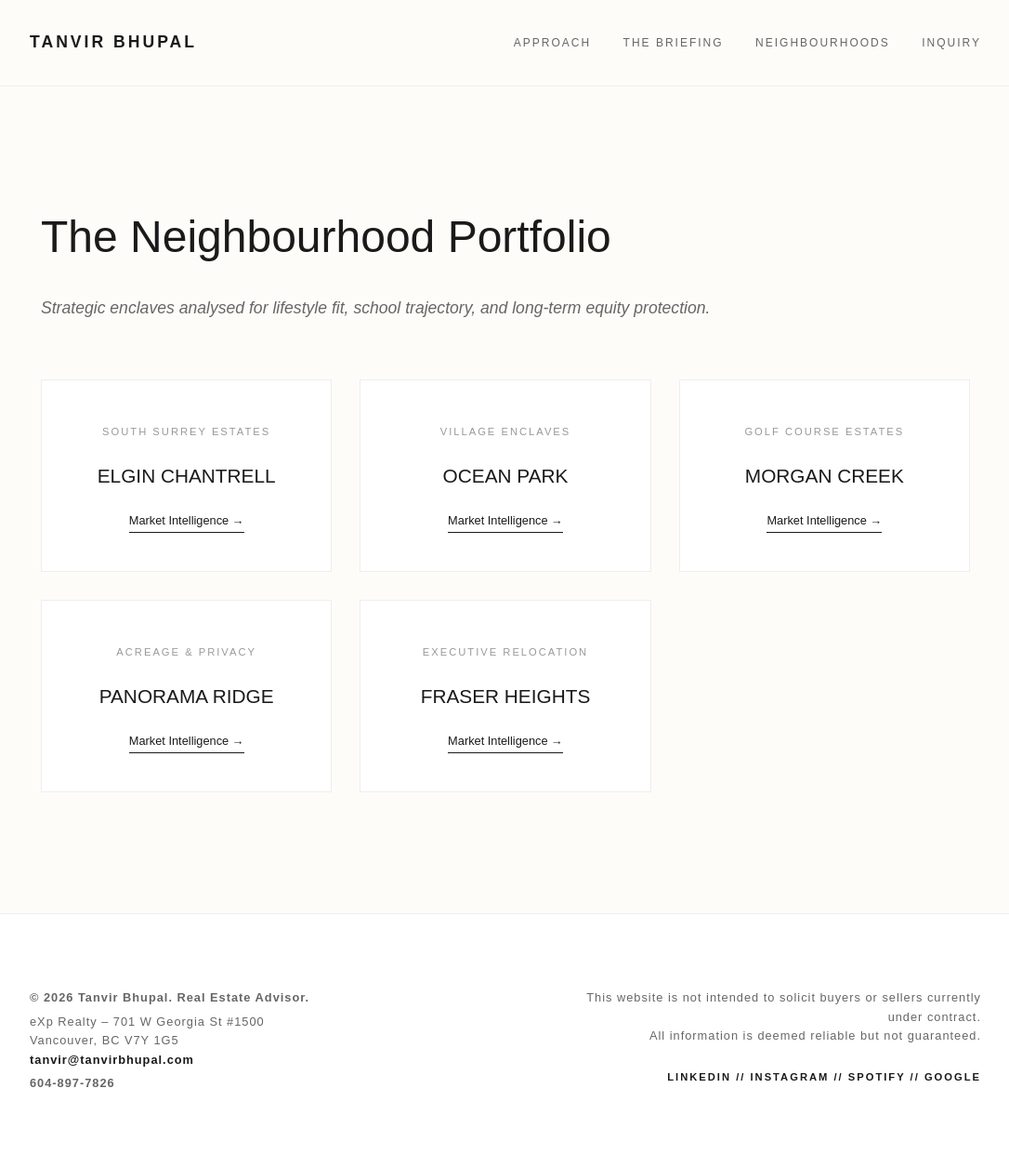
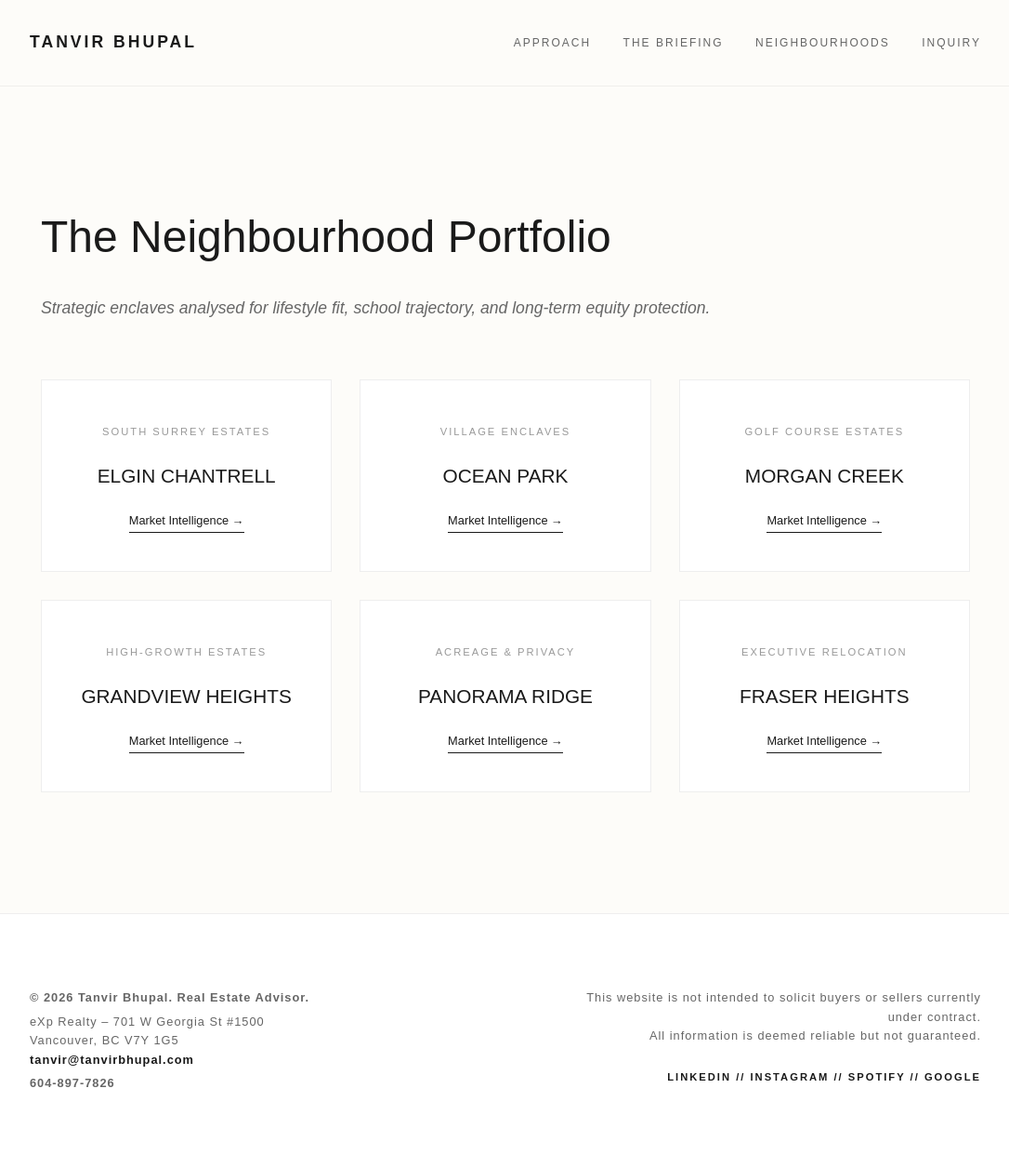
Before and after one commit to gvancouverhomes/tanvirbhupal-site, a Jekyll site: the page built from neighbourhoods.md, in a window 1280 px wide. Shown: the whole page at 93% size, without its empty margins (96-1182 px from the left). Built offline with Jekyll 4.4.1, drawn with Linux system fonts in a browser that asks for light colours.

Commit message:
feat: add Grandview Heights to neighborhood grid for 3-column symmetry

```diff
--- a/neighbourhoods.md
+++ b/neighbourhoods.md
@@ -37,6 +37,13 @@ permalink: /neighbourhoods/
       </article>
 
       <article>
+        <a href="/neighbourhoods/grandview-heights" style="display: block; padding: 40px; background: #fff; border: 1px solid #eee; text-decoration: none; color: #1a1a1a; text-align: center;">
+          <span style="font-size: 0.7rem; letter-spacing: 2px; color: #999; text-transform: uppercase;">High-Growth Estates</span>
+          <h2 style="font-size: 1.3rem; margin: 15px 0; font-weight: normal;">GRANDVIEW HEIGHTS</h2>
+          <span style="font-size: 0.8rem; border-bottom: 1px solid #1a1a1a; padding-bottom: 5px;">Market Intelligence →</span>
+        </a>
+      </article>
+      <article>
         <a href="/neighbourhoods/panorama-ridge" style="display: block; padding: 40px; background: #fff; border: 1px solid #eee; text-decoration: none; color: #1a1a1a; text-align: center;">
           <span style="font-size: 0.7rem; letter-spacing: 2px; color: #999; text-transform: uppercase;">Acreage & Privacy</span>
           <h2 style="font-size: 1.3rem; margin: 15px 0; font-weight: normal;">PANORAMA RIDGE</h2>
```
